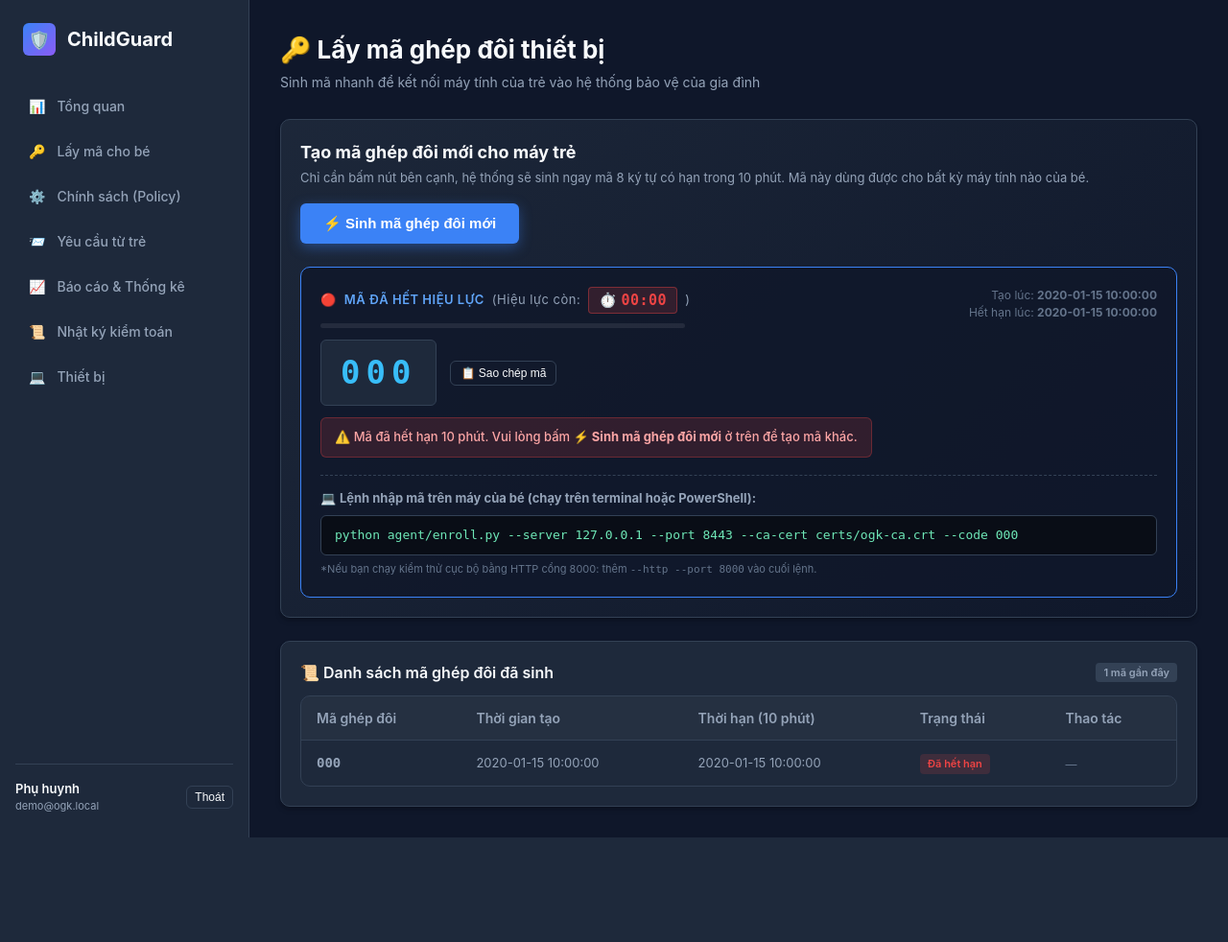
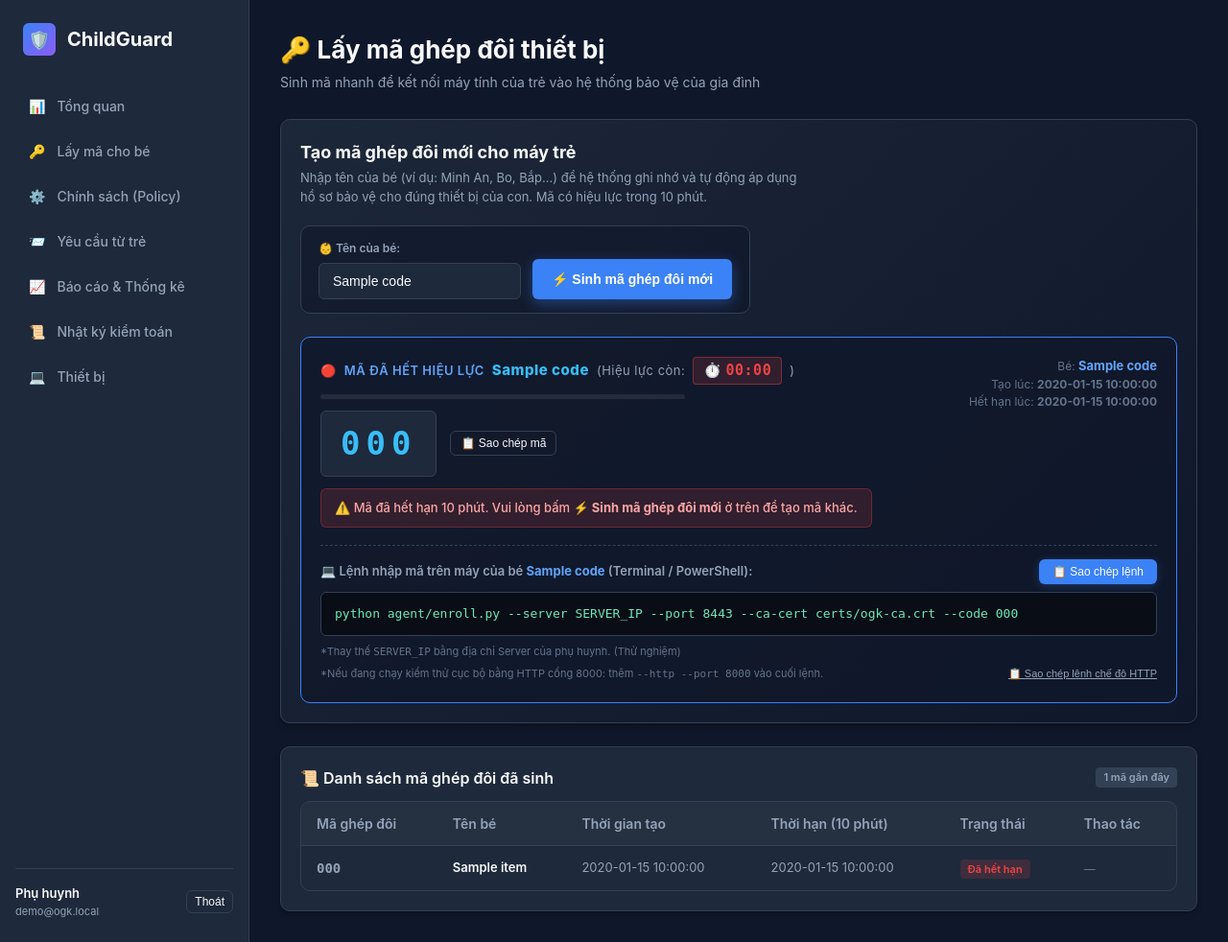
Before and after one commit to nvphuoc1172/ChildGuard, a FastAPI app: template dashboard/templates/enroll.html in a window 1280 px wide. Shown: the whole page at 96% size. Before the commit the page ends 873 px from the top, so only its background shows below. Run offline with FastAPI, Linux system fonts and the light colour scheme; the template is opened without the code that fills it: most values are stand-ins (such as "Sample title", 1, 10 or a date in 2020); parts of the project's set-up code (start-up, migrations or seed data) failed here and were passed over; some libraries are stand-ins or nearby versions.

Commit message:
feature: enroll

```diff
--- a/dashboard/templates/enroll.html
+++ b/dashboard/templates/enroll.html
@@ -10,17 +10,23 @@
   </div>
 </div>
 
-<!-- Khối tạo mã nhanh -->
+<!-- Khối tạo mã nhanh kèm ô nhập tên bé -->
 <div class="card" style="margin-bottom: 24px; background: linear-gradient(135deg, rgba(30, 41, 59, 0.9) 0%, rgba(15, 23, 42, 0.95) 100%); border: 1px solid var(--border-color);">
-  <div style="display: flex; justify-content: space-between; align-items: center; flex-wrap: wrap; gap: 16px;">
-    <div>
+  <div style="display: flex; justify-content: space-between; align-items: flex-start; flex-wrap: wrap; gap: 20px;">
+    <div style="max-width: 520px;">
       <h2 style="font-size: 18px; font-weight: 700; color: var(--text-main);">Tạo mã ghép đôi mới cho máy trẻ</h2>
       <p style="font-size: 13px; color: var(--text-muted); margin-top: 4px;">
-        Chỉ cần bấm nút bên cạnh, hệ thống sẽ sinh ngay mã 8 ký tự có hạn trong 10 phút. Mã này dùng được cho bất kỳ máy tính nào của bé.
+        Nhập tên của bé (ví dụ: Minh An, Bo, Bắp...) để hệ thống ghi nhớ và tự động áp dụng hồ sơ bảo vệ cho đúng thiết bị của con. Mã có hiệu lực trong 10 phút.
       </p>
     </div>
-    <form action="/dashboard/enroll/generate" method="POST">
-      <button type="submit" class="btn btn-primary" style="padding: 12px 24px; font-weight: 700; font-size: 15px; box-shadow: 0 4px 14px rgba(59, 130, 246, 0.4);">
+    <form action="/dashboard/enroll/generate" method="POST" style="display: flex; align-items: flex-end; gap: 12px; flex-wrap: wrap; background: rgba(15, 23, 42, 0.6); padding: 14px 18px; border-radius: var(--radius-md); border: 1px solid var(--border-color);">
+      <div>
+        <label for="childNameInput" style="display: block; font-size: 12px; font-weight: 600; color: #94a3b8; margin-bottom: 6px;">
+          👶 Tên của bé:
+        </label>
+        <input type="text" id="childNameInput" name="child_name" placeholder="Ví dụ: Minh An" value="{{ latest_code.child_name if latest_code else 'Minh An' }}" required style="background: var(--bg-surface); border: 1px solid var(--border-color); color: var(--text-main); padding: 10px 14px; border-radius: var(--radius-sm); font-size: 14px; min-width: 180px; outline: none; transition: border-color 0.2s;" onfocus="this.style.borderColor='var(--primary)'" onblur="this.style.borderColor='var(--border-color)'">
+      </div>
+      <button type="submit" class="btn btn-primary" style="padding: 10px 20px; font-weight: 700; font-size: 14px; box-shadow: 0 4px 14px rgba(59, 130, 246, 0.4); display: flex; align-items: center; gap: 6px; height: 42px;">
         ⚡ Sinh mã ghép đôi mới
       </button>
     </form>
@@ -32,7 +38,8 @@
       <div>
         <div id="latestCodeHeader" style="font-size: 13px; font-weight: 600; text-transform: uppercase; color: #60a5fa; letter-spacing: 0.5px; display: flex; align-items: center; gap: 8px; flex-wrap: wrap;">
           <span id="latestCodeIcon">🟢</span>
-          <span id="latestCodeStatusTitle">Mã đang hoạt động</span>
+          <span id="latestCodeStatusTitle">Mã đang hoạt động cho bé:</span>
+          <span id="latestCodeChildName" style="color: #38bdf8; font-weight: 800; font-size: 15px; text-transform: none;">{{ latest_code.child_name }}</span>
           <span style="color: var(--text-muted); font-weight: normal; text-transform: none;">(Hiệu lực còn:</span>
           <span id="latestCountdownBadge" style="font-family: monospace; font-size: 15px; font-weight: 800; color: #38bdf8; background: rgba(56, 189, 248, 0.15); padding: 2px 10px; border-radius: 4px; border: 1px solid rgba(56, 189, 248, 0.3); display: inline-flex; align-items: center; gap: 4px;">
             ⏱️ <span id="latestCountdownValue">{{ "%02d:%02d"|format(latest_code.rem_sec // 60, latest_code.rem_sec % 60) }}</span>
@@ -57,18 +64,29 @@
         <div id="liveStatusAlert" style="margin-top: 12px; display: none; padding: 10px 14px; border-radius: var(--radius-sm); font-size: 13px; font-weight: 500;"></div>
       </div>
       <div style="font-size: 12px; color: var(--text-soft); text-align: right;">
+        Bé: <strong style="color: #60a5fa; font-size: 13px;">{{ latest_code.child_name }}</strong><br>
         Tạo lúc: <strong>{{ latest_code.created_at }}</strong><br>
         Hết hạn lúc: <strong id="latestCodeExpiresAt">{{ latest_code.expires_at }}</strong>
       </div>
     </div>
 
-    <div style="margin-top: 18px; padding-top: 14px; border-top: 1px dashed var(--border-color); font-size: 13px; color: var(--text-muted);">
-      💻 <strong>Lệnh nhập mã trên máy của bé (chạy trên terminal hoặc PowerShell):</strong>
-      <div style="margin-top: 8px; background: #090d16; padding: 10px 14px; border-radius: var(--radius-sm); border: 1px solid var(--border-color); font-family: monospace; color: #6ee7b7; word-break: break-all;">
-        python agent/enroll.py --server 127.0.0.1 --port 8443 --ca-cert certs/ogk-ca.crt --code {{ latest_code.code }}
+    <!-- KHỐI LỆNH GHÉP ĐÔI CHO BÉ VỚI NÚT SAO CHÉP LỆNH -->
+    <div style="margin-top: 18px; padding-top: 14px; border-top: 1px dashed var(--border-color);">
+      <div style="display: flex; justify-content: space-between; align-items: center; flex-wrap: wrap; gap: 10px; margin-bottom: 8px;">
+        <div style="font-size: 13px; color: var(--text-muted); font-weight: 600;">
+          💻 Lệnh nhập mã trên máy của bé <span style="color: #60a5fa; font-weight: 700;">{{ latest_code.child_name }}</span> (Terminal / PowerShell):
         </div>
-      <div style="font-size: 11px; color: var(--text-soft); margin-top: 6px;">
-        *Nếu bạn chạy kiểm thử cục bộ bằng HTTP cổng 8000: thêm <code>--http --port 8000</code> vào cuối lệnh.
+        <button type="button" class="btn btn-primary btn-sm" onclick="copyCommand()" style="font-size: 12px; padding: 6px 14px; display: flex; align-items: center; gap: 6px; box-shadow: 0 2px 8px rgba(59, 130, 246, 0.3);">
+          📋 Sao chép lệnh
+        </button>
+      </div>
+      <div id="enrollCommandText" style="background: #090d16; padding: 12px 14px; border-radius: var(--radius-sm); border: 1px solid var(--border-color); font-family: monospace; color: #6ee7b7; word-break: break-all; font-size: 13px; user-select: all;">python agent/enroll.py --server SERVER_IP --port 8443 --ca-cert certs/ogk-ca.crt --code {{ latest_code.code }}</div>
+      <div style="display: flex; justify-content: space-between; align-items: center; flex-wrap: wrap; gap: 6px; margin-top: 8px; font-size: 11px; color: var(--text-soft);">
+        <p>*Thay thế <code>SERVER_IP</code> bằng địa chỉ Server của phụ huynh. (Thử nghiệm)</p>
+        <p>*Nếu đang chạy kiểm thử cục bộ bằng HTTP cổng 8000: thêm <code>--http --port 8000</code> vào cuối lệnh.</p>
+        <button type="button" onclick="copyCommandHttp()" style="color: #94a3b8; font-size: 11px; text-decoration: underline; background: none; border: none; cursor: pointer; padding: 0;">
+          📋 Sao chép lệnh chế độ HTTP
+        </button>
       </div>
     </div>
   </div>
@@ -88,6 +106,7 @@
       <thead>
         <tr>
           <th>Mã ghép đôi</th>
+          <th>Tên bé</th>
           <th>Thời gian tạo</th>
           <th>Thời hạn (10 phút)</th>
           <th>Trạng thái</th>
@@ -101,6 +120,9 @@
             <code class="code-val-{{ item.code }}" style="font-weight: 700; font-size: 14px; color: {% if not item.is_used and not item.is_expired %}#38bdf8{% else %}var(--text-muted){% endif %};">
               {{ item.code }}
             </code>
+          </td>
+          <td style="font-size: 13px; font-weight: 600; color: var(--text-main);">
+            {{ item.child_name }}
           </td>
           <td style="font-size: 13px; color: var(--text-muted);">{{ item.created_at }}</td>
           <td style="font-size: 13px; color: var(--text-muted);">{{ item.expires_at }}</td>
@@ -116,13 +138,18 @@
             </span>
           </td>
           <td id="action-{{ item.code }}">
+            <div style="display: flex; gap: 6px; align-items: center;">
               {% if not item.is_used and not item.is_expired %}
                 <button type="button" class="btn btn-sm btn-outline copy-btn-{{ item.code }}" onclick="copyCode('{{ item.code }}')" style="padding: 3px 8px; font-size: 11px;">
-                📋 Sao chép
+                  📋 Mã
+                </button>
+                <button type="button" class="btn btn-sm btn-outline" onclick="copyCustomCommand('{{ item.code }}')" style="padding: 3px 8px; font-size: 11px;" title="Sao chép toàn bộ lệnh ghép đôi cho mã này">
+                  💻 Lệnh
                 </button>
               {% else %}
                 <span style="color: var(--text-soft); font-size: 12px;">—</span>
               {% endif %}
+            </div>
           </td>
         </tr>
         {% endfor %}
@@ -131,7 +158,7 @@
   </div>
   {% else %}
   <div style="text-align: center; padding: 30px; color: var(--text-soft); font-size: 14px;">
-    Chưa có mã ghép đôi nào được tạo. Hãy bấm nút <strong>"Sinh mã ghép đôi mới"</strong> ở trên để bắt đầu kết nối máy của bé.
+    Chưa có mã ghép đôi nào được tạo. Hãy nhập tên bé và bấm nút <strong>"Sinh mã ghép đôi mới"</strong> ở trên để bắt đầu kết nối máy của bé.
   </div>
   {% endif %}
 </div>
@@ -146,6 +173,49 @@
       });
     } else {
       prompt("Sao chép mã ghép đôi này:", code);
+    }
+  }
+
+  function copyCommand() {
+    const cmdElem = document.getElementById("enrollCommandText");
+    if (!cmdElem) return;
+    const cmd = cmdElem.textContent.trim();
+    if (navigator.clipboard) {
+      navigator.clipboard.writeText(cmd).then(() => {
+        showCopyFeedback("Đã sao chép lệnh ghép đôi vào clipboard!");
+      }).catch(() => {
+        prompt("Sao chép lệnh này để chạy trên máy của bé:", cmd);
+      });
+    } else {
+      prompt("Sao chép lệnh này để chạy trên máy của bé:", cmd);
+    }
+  }
+
+  function copyCommandHttp() {
+    const activeCode = "{{ latest_code.code if latest_code else '' }}";
+    if (!activeCode) return;
+    const cmd = "python agent/enroll.py --server 127.0.0.1 --port 8000 --http --code " + activeCode;
+    if (navigator.clipboard) {
+      navigator.clipboard.writeText(cmd).then(() => {
+        showCopyFeedback("Đã sao chép lệnh HTTP dev vào clipboard!");
+      }).catch(() => {
+        prompt("Sao chép lệnh này:", cmd);
+      });
+    } else {
+      prompt("Sao chép lệnh này:", cmd);
+    }
+  }
+
+  function copyCustomCommand(code) {
+    const cmd = "python agent/enroll.py --server 127.0.0.1 --port 8443 --ca-cert certs/ogk-ca.crt --code " + code;
+    if (navigator.clipboard) {
+      navigator.clipboard.writeText(cmd).then(() => {
+        showCopyFeedback("Đã sao chép lệnh cho mã: " + code);
+      }).catch(() => {
+        prompt("Sao chép lệnh này:", cmd);
+      });
+    } else {
+      prompt("Sao chép lệnh này:", cmd);
     }
   }
 
```
Also changed, not shown: server/app/routers/dashboard.py (+17 -4 lines), tests/test_auth_dashboard.py (+26 -0 lines). Lines whose indentation alone changed are shown as unchanged.
